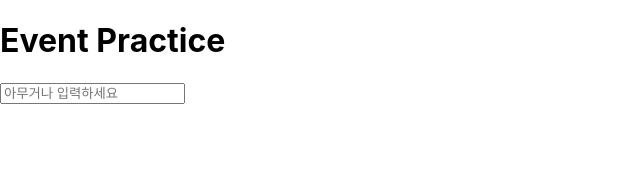
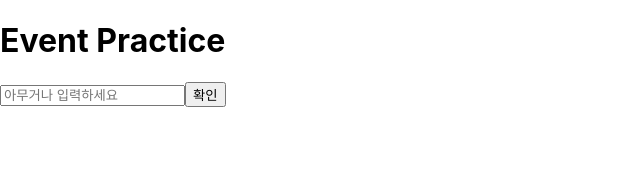
Before and after one commit to happyGGang/hello-react, a React (Create React App) app: page / in a window 1280 px wide. Shown: the top 172 px of the page, without its empty margins (0-640 px from the left). Built offline with nearby package versions, Linux system fonts and the light colour scheme.

Commit message:
state에 input value 담긴거 확인

```diff
--- a/src/EventPractice.js
+++ b/src/EventPractice.js
@@ -26,6 +26,16 @@ class EventPractice extends Component {
             }
           }
         />
+        <button onClick={() => {
+              alert(this.state.message);
+              this.setState({
+                message: ''
+              })
+            }
+          }
+        >
+          확인
+        </button>
       </div>
     );
   }
```
